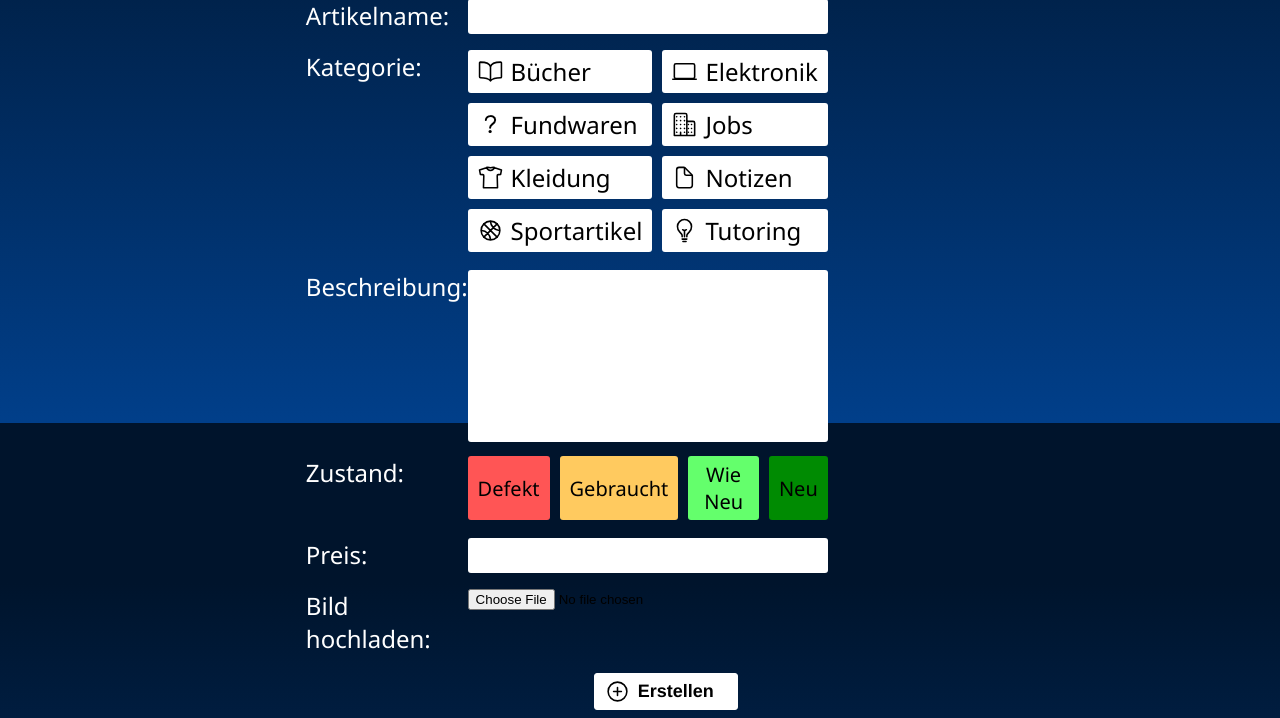
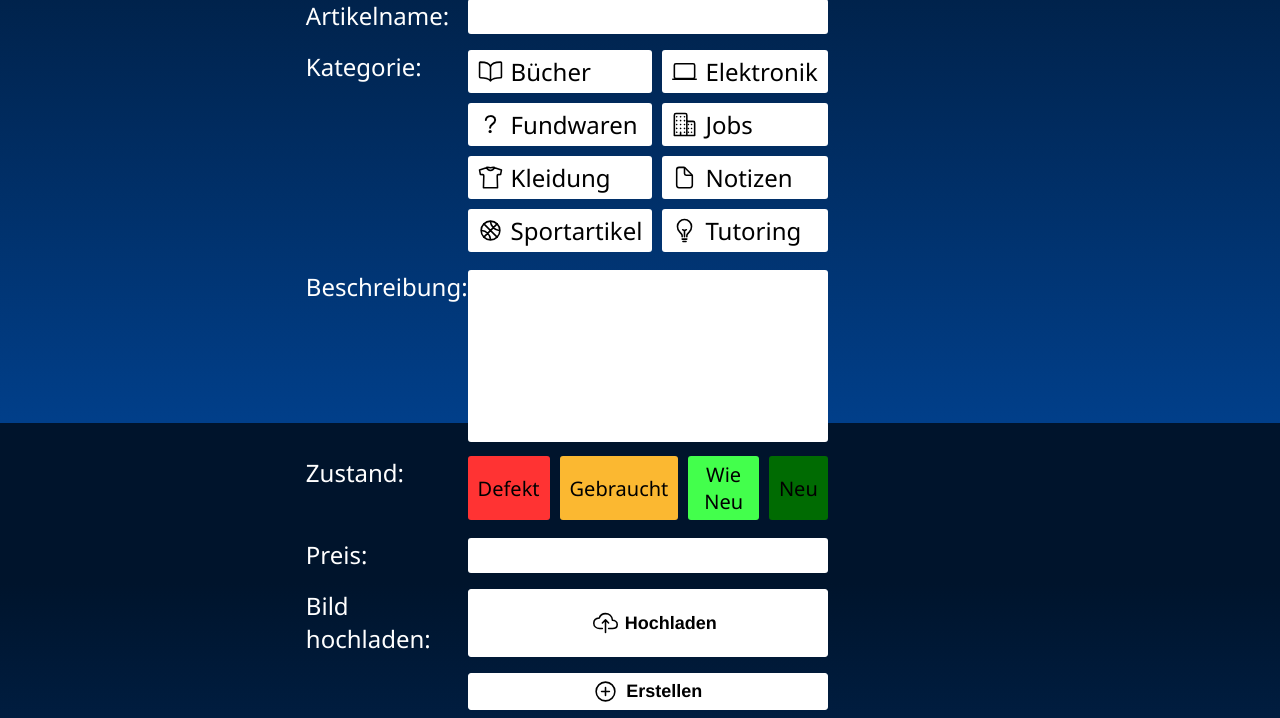
Before and after one commit to Mostercoder/Projekt-Web-App, a Flask app: page /sell_item in a window 1280 px wide. Shown: the part 377-1095 px from the top of the page. Run offline with Flask 3, Linux system fonts and the light colour scheme; a user stored in the database is signed in; data comes from the database, SQL or seed files in the repository; both versions use the stored data as it was after the commit; some libraries are stand-ins or nearby versions.

Commit message:
Add files via upload

```diff
--- a/tellsell/static/style_sell.css
+++ b/tellsell/static/style_sell.css
@@ -214,9 +214,7 @@ h1 a {
 
 .sellgrid button {
   display: flex;
-  align-items: center;
-  margin-left: 35%;
-  margin-right: 25%;
+  justify-content: center;
   padding: 5px 10px;
 
   border: solid;
@@ -291,48 +289,58 @@ h1 a {
 .condition {
   display: flex;
   justify-content: space-between;
+  align-items: center;
   float: left;
   padding: 5px 10px;
 
-  border: none;
-  border-color: #ffffff;
   border-radius: 3px;
-  background-color: #ffffff;
 
   flex-grow: 1;
   text-align: center;
+  cursor: pointer;
+}
+
+div[id="trash"]:hover {
+  background-color: #ff5555;
 }
 
 div[id="trash"] {
-  background-color: #ff5555;
+  background-color: #ff3333;
+}
+
+div[id="used"]:hover {
+  background-color: #ffca5f;
 }
 
 div[id="used"] {
-  background-color: #ffca5f;
+  background-color: #fbb831;
+}
+
+div[id="like_new"]:hover {
+  background-color: #95ff9a;
 }
 
 div[id="like_new"] {
-  background-color: #64ff6c;
+  background-color: #43ff4c;
+}
+
+div[id="new"]:hover {
+  background-color: #008b02;
 }
 
 div[id="new"] {
-  background-color: #008b02;
+  background-color: #006b02;
 }
 
 .condition:not(:first-child) {
   margin-left: 10px; /* Adjust as needed */
 }
 
-.condition:hover {
-  background-color: #cdcdcd;
-  cursor: pointer;
-}
-
 .condition a {
   display: flex;
   align-items: center;
   font-size: 20px;
-  color: black;
+  color: rgb(0, 0, 0);
   text-decoration: none;
 }
 
@@ -367,6 +375,64 @@ input[type="number"] {
   height: 100%;
 }
 
+.upload {
+  position: relative;
+  display: flex;
+
+  border-style: solid;
+  border-color: white;
+  border-width: 1px;
+
+  background-color: #ffffff;
+  border-radius: 3px;
+
+  width: auto;
+  height: 100%;
+}
+
+.upload:hover {
+  background-color: rgba(1,63,138,1);
+}
+
+.upload input[type=file] {
+ opacity: 0;
+ width: 100%;
+ height: 100%;
+ cursor: pointer;
+}
+
+.upload ion-icon {
+  position: absolute;
+  top: 50%;
+  left: 50%;
+  font-weight: bolder;
+  font-size: 18px;
+  font-family: Helvetica, Arial, sans-serif;
+  color: black;
+
+  transform: translate(-220%, -50%);
+}
+
+.upload:hover ion-icon {
+  color: white;
+}
+
+.upload a {
+  position: absolute;
+  top: 50%;
+  left: 50%;
+  font-weight: bolder;
+  font-size: 18px;
+  font-family: Helvetica, Arial, sans-serif;
+  color: black;
+
+  transform: translate(-25%, -50%);
+}
+
+.upload:hover a {
+  color:white;
+}
+
 ul {
   list-style: none;
   overflow-y: auto;
--- a/tellsell/templates/sell_item.html
+++ b/tellsell/templates/sell_item.html
@@ -89,7 +89,12 @@
       <input type="number" id="price" name="price" step="0.01" required>
 
       <a>Bild hochladen:</a>
-      <input type="file" id="item_picture" name="item_picture" accept="image/*">
+      <div class="upload">
+          <div class="upload-content">
+              <ion-icon name="cloud-upload-outline"></ion-icon><a>Hochladen</a>
+          </div>
+          <input type="file" id="item_picture" name="item_picture" accept="image/*">
+      </div>
 
       <div></div>
 
```
Also changed, not shown: tellsell.db (added).
